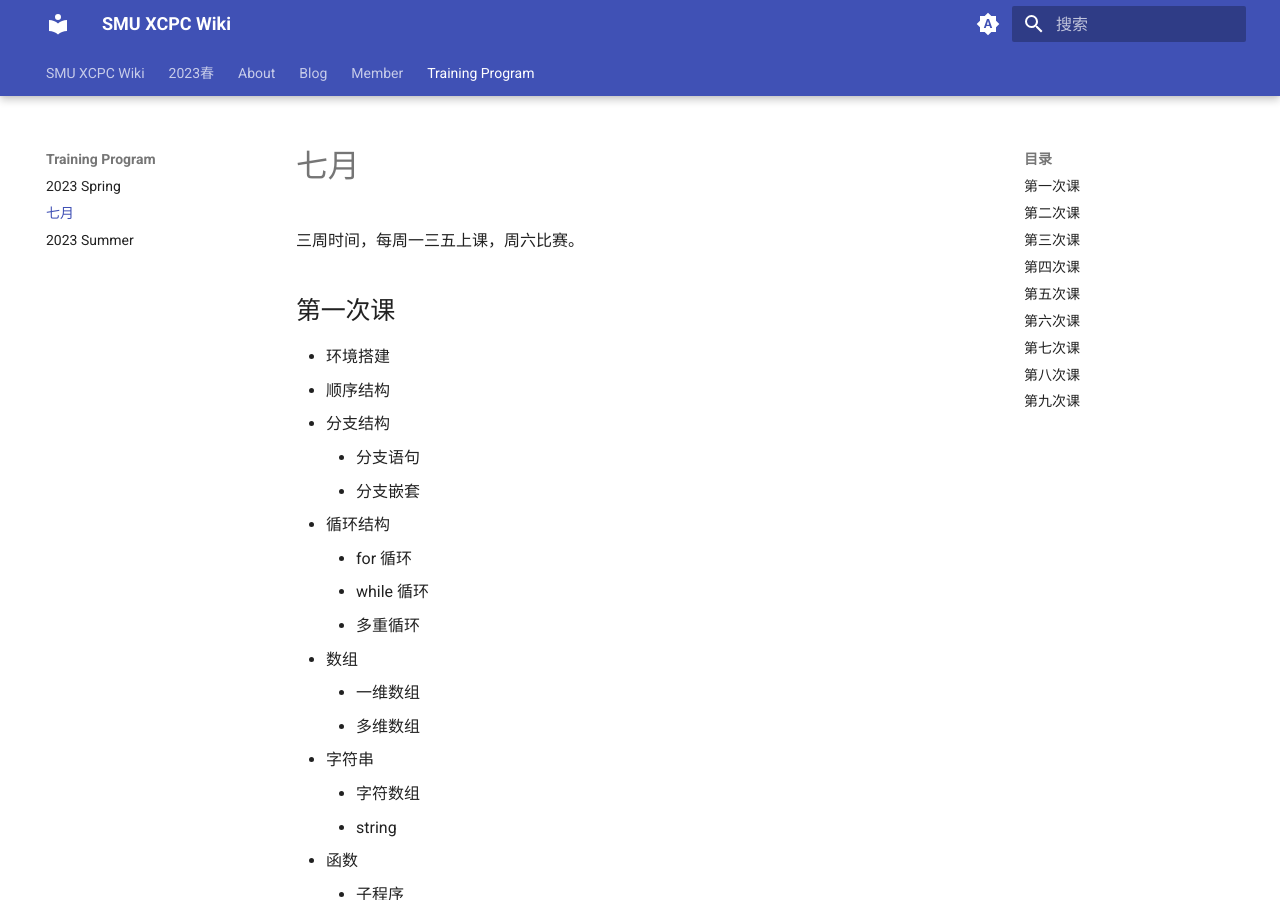
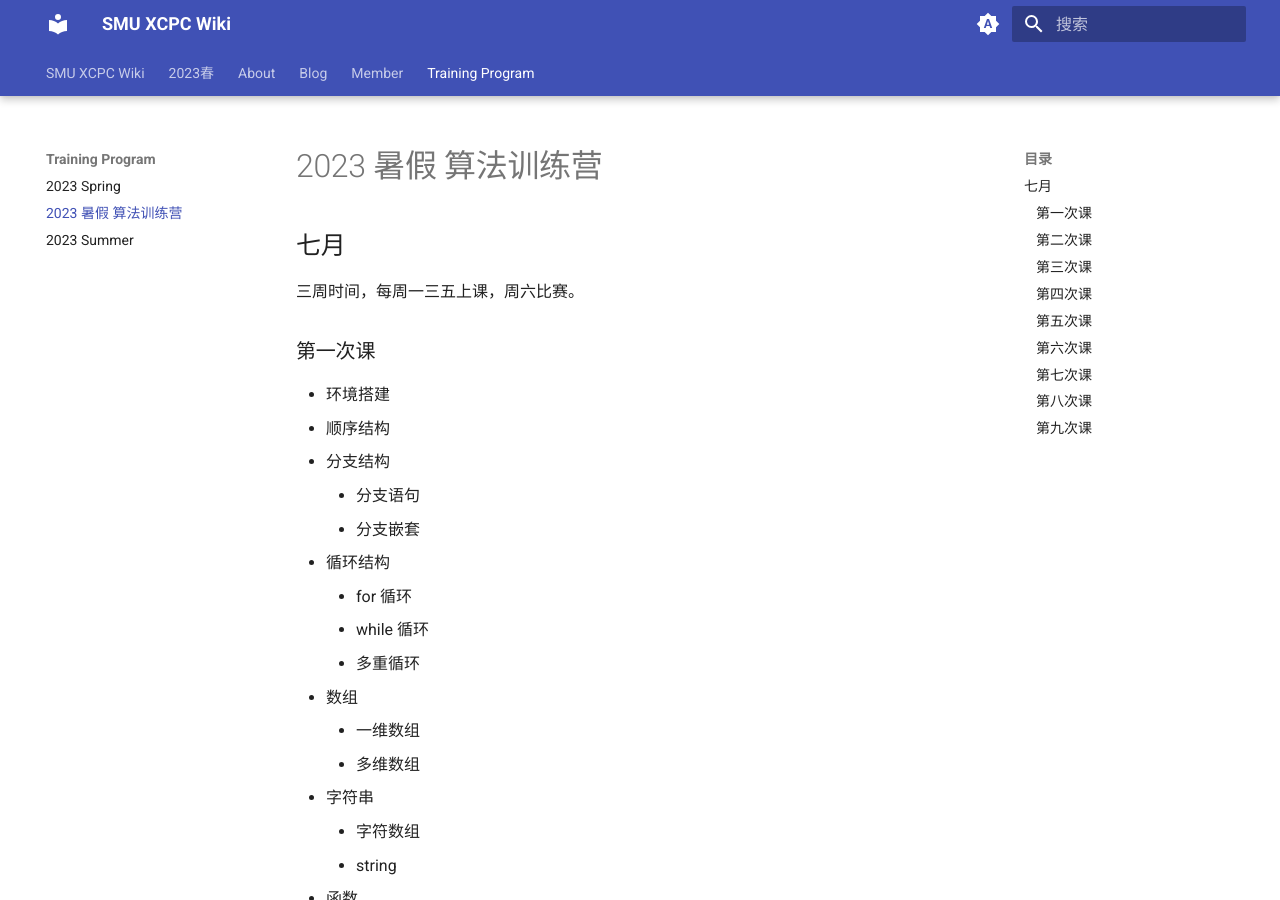
Before and after one commit to SMU-XCPC/wiki, an MkDocs documentation site: the page built from docs/Training Program/2023 Summer Camp.md, in a window 1280 px wide and 900 px high. Built offline with MkDocs 1.6.1 and Material for MkDocs 9.7.7, drawn with Linux system fonts in a browser that asks for light colours.

Commit message:
Update 2023 Summer Camp.md

```diff
--- a/docs/Training Program/2023 Summer Camp.md
+++ b/docs/Training Program/2023 Summer Camp.md
@@ -1,8 +1,10 @@
-# 七月
+# 2023 暑假 算法训练营
+
+## 七月
 
 三周时间，每周一三五上课，周六比赛。
 
-## 第一次课
+### 第一次课
 
 - 环境搭建
 - 顺序结构
@@ -25,7 +27,7 @@
     - 递归函数
 - 结构体
 
-## 第二次课
+### 第二次课
 
 - 模拟方法
 - 排序
@@ -37,20 +39,20 @@
     - 子集枚举
     - 排列枚举
 
-## 第三次课
+### 第三次课
 
 - 递归思想
 - 递推思想
 - 贪心思想
 
-## 第四次课
+### 第四次课
 
 - 二分查找
     - 手写二分
     - `lower_bound`
 - 二分答案
 
-## 第五次课
+### 第五次课
 
 - 线性表
     - 数组
@@ -69,18 +71,18 @@
     - `set`
     - `map`
 
-## 第六次课
+### 第六次课
 
 - 深度优先搜索
 - 广度优先搜索
 
-## 第七次课
+### 第七次课
 
 - 集合
     - 并查集
     - 哈希表
 
-## 第八次课
+### 第八次课
 
 - 图的基本应用
     - 图的概念
@@ -89,7 +91,7 @@
     - DAG
     - 拓扑排序
 
-## 第九次课
+### 第九次课
 
 - 位运算
     - 各种进制
```
